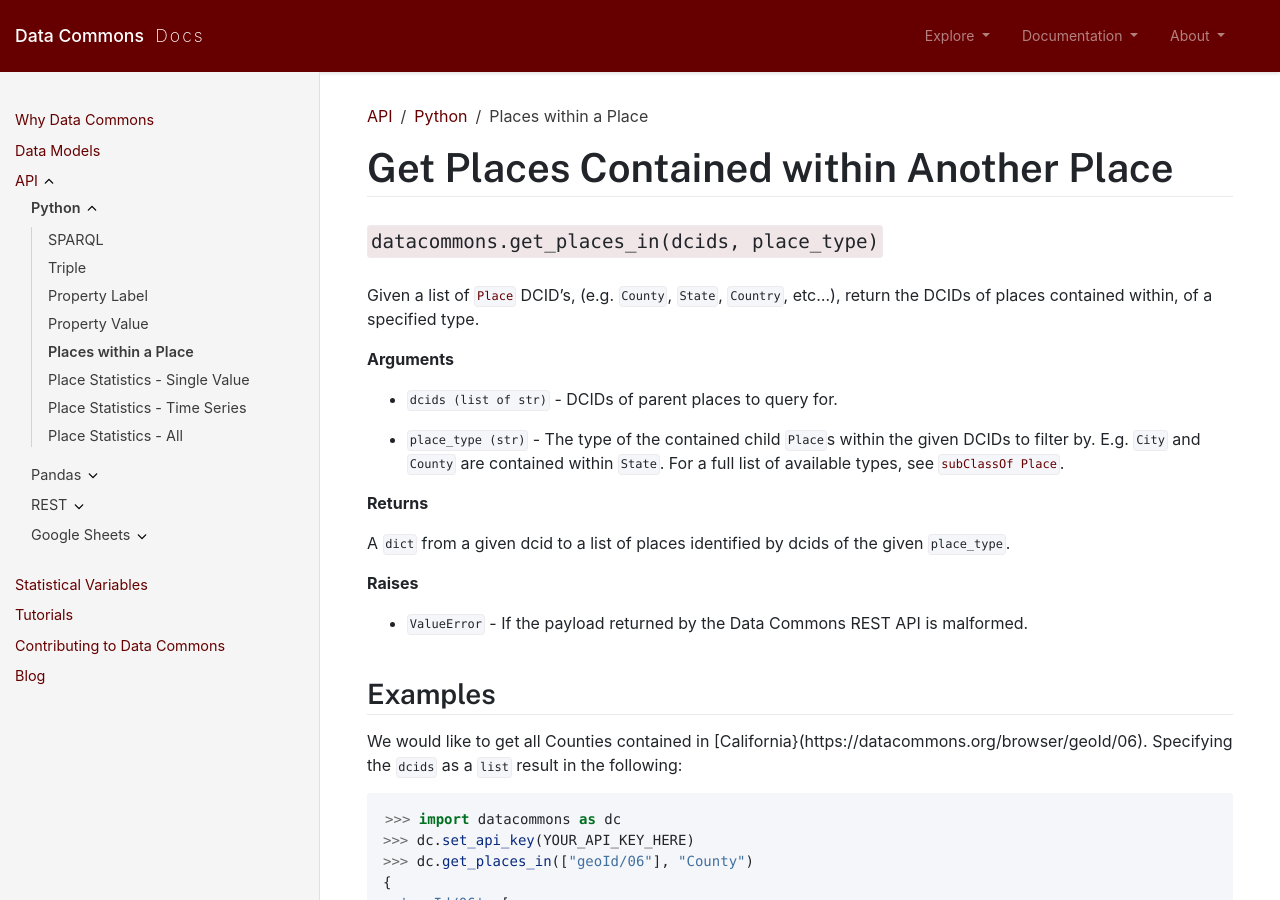
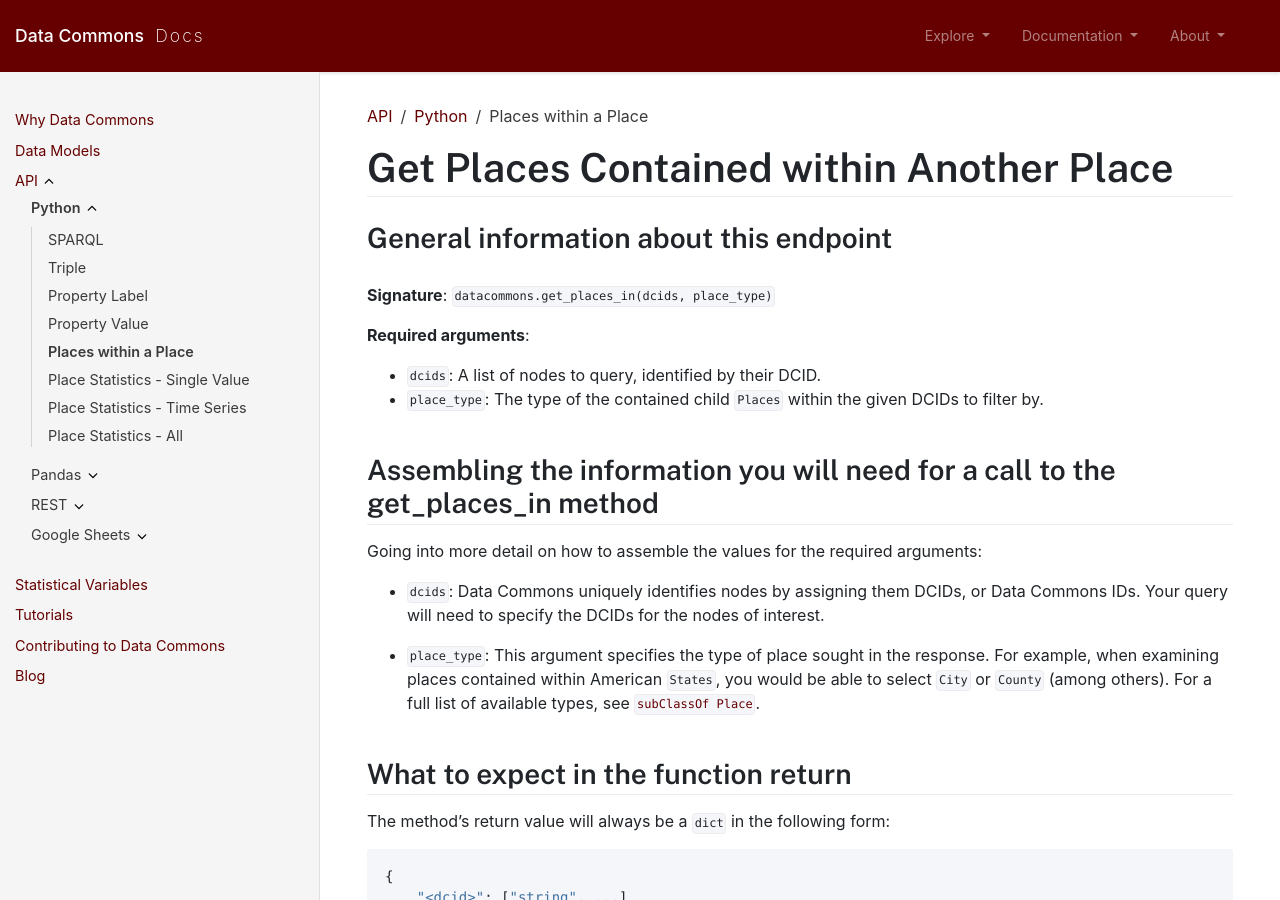
Before and after one commit to datacommonsorg/docsite, a Jekyll site: the page built from api/python/place_in.md, in a window 1280 px wide and 900 px high. Built offline with Jekyll 4.4.1, drawn with Linux system fonts in a browser that asks for light colours; comment, search, counter and statistics services are not loaded; some of the changed text lies outside the part shown.

Commit message:
Python places within places (#110)
Updating this endpoint with the new examples.

````diff
--- a/api/python/place_in.md
+++ b/api/python/place_in.md
@@ -8,48 +8,77 @@
 
 # Get Places Contained within Another Place
 
-## `datacommons.get_places_in(dcids, place_type)`
+## General information about this endpoint
 
-Given a list of [`Place`](https://datacommons.org/browser/Place) DCID's,
-(e.g. `County`, `State`, `Country`, etc...), return the DCIDs of places
-contained within, of a specified type.
+**Signature**: `datacommons.get_places_in(dcids, place_type)`
 
+**Required arguments**:
 
-**Arguments**
+*   `dcids`: A list of nodes to query, identified by their DCID.
+*   `place_type`: The type of the contained child `Places` within the given
+    DCIDs to filter by.
 
-*   `dcids (list of str)` - DCIDs of parent places to query for.
+## Assembling the information you will need for a call to the get_places_in method
 
-*   `place_type (str)` - The type of the contained child `Place`s within the given
-    DCIDs to filter by. E.g. `City` and `County` are contained within `State`. For a
-    full list of available types, see [`subClassOf Place`](https://datacommons.org/browser/Place).
+Going into more detail on how to assemble the values for the required arguments:
 
-**Returns**
+ - `dcids`: Data Commons uniquely identifies nodes by assigning them DCIDs, or Data Commons IDs. Your query will need to specify the DCIDs for the nodes of interest.
 
-A `dict` from a given dcid to a list of places identified by dcids of the given
-`place_type`.
+ - `place_type`: This argument specifies the type of place sought in the response. For example, when examining places contained within American `States`, you would be able to select `City` or `County` (among others). For a full list of available types, see [`subClassOf Place`](https://datacommons.org/browser/Place).
 
-**Raises**
+## What to expect in the function return
 
-*   `ValueError` - If the payload returned by the Data Commons REST API is malformed.
-
-## Examples
-
-We would like to get all Counties contained in
-[California}(https://datacommons.org/browser/geoId/06). Specifying the
-`dcids` as a `list` result in the following:
+The method's return value will always be a `dict` in the following form:
 
 ```python
->>> import datacommons as dc
->>> dc.set_api_key(YOUR_API_KEY_HERE)
->>> dc.get_places_in(["geoId/06"], "County")
 {
-  'geoId/06': [
-    'geoId/06001',
-    'geoId/06003',
-    'geoId/06005',
-    'geoId/06007',
-    'geoId/06009',
-    ...  # and 53 more
-  ]
+    "<dcid>": ["string", ...]
+    ...
 }
 ```
+
+## Example requests and responses
+
+### Example 1: Retrieve a list of all counties in Delaware.
+
+#### Method call
+
+```python
+datacommons.get_places_in(["geoId/10"], "County")
+```
+
+#### Response
+
+```python
+{'geoId/10': ['geoId/10001', 'geoId/10003', 'geoId/10005']}
+```
+
+### Example 2: Retrieve a list of congressional districts in Alaska and Hawaii.
+
+```python
+datacommons.get_places_in(["geoId/15","geoId/02"], "CongressionalDistrict")
+```
+
+#### Response
+
+```python
+{'geoId/15': ['geoId/1501', 'geoId/1502'], 'geoId/02': ['geoId/0200']}
+```
+
+## Error Returns
+
+If there is no value associated with the requested property, an empty list is returned:
+
+```python
+>>> datacommons.get_places_in(["geoId/1021"], "CongressionalDistrict")
+{'geoId/1021': []}
+```
+
+If you do not pass a required positional argument, a TypeError is returned:
+
+```python
+>>> datacommons.get_places_in(["geoId/1021"])
+Traceback (most recent call last):
+  File "<stdin>", line 1, in <module>
+TypeError: get_places_in() missing 1 required positional argument: 'place_type'
+```
````
